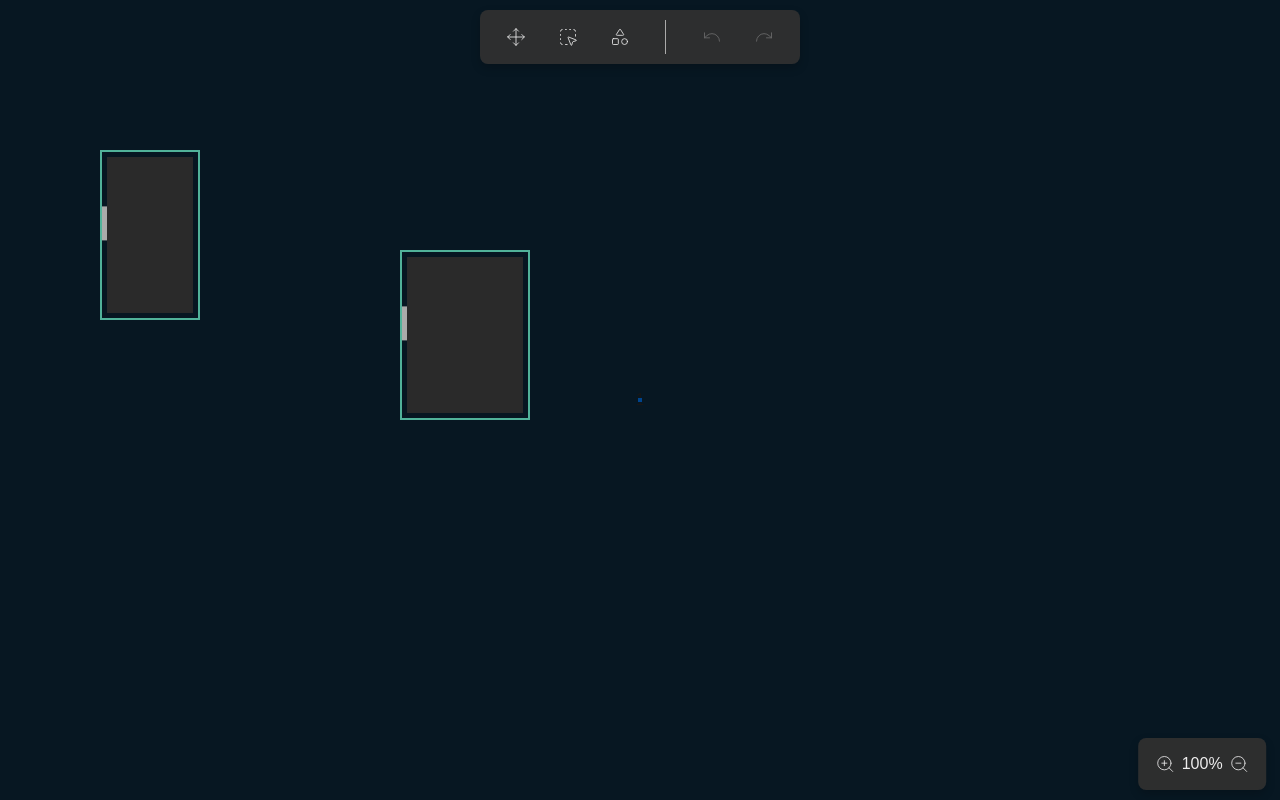
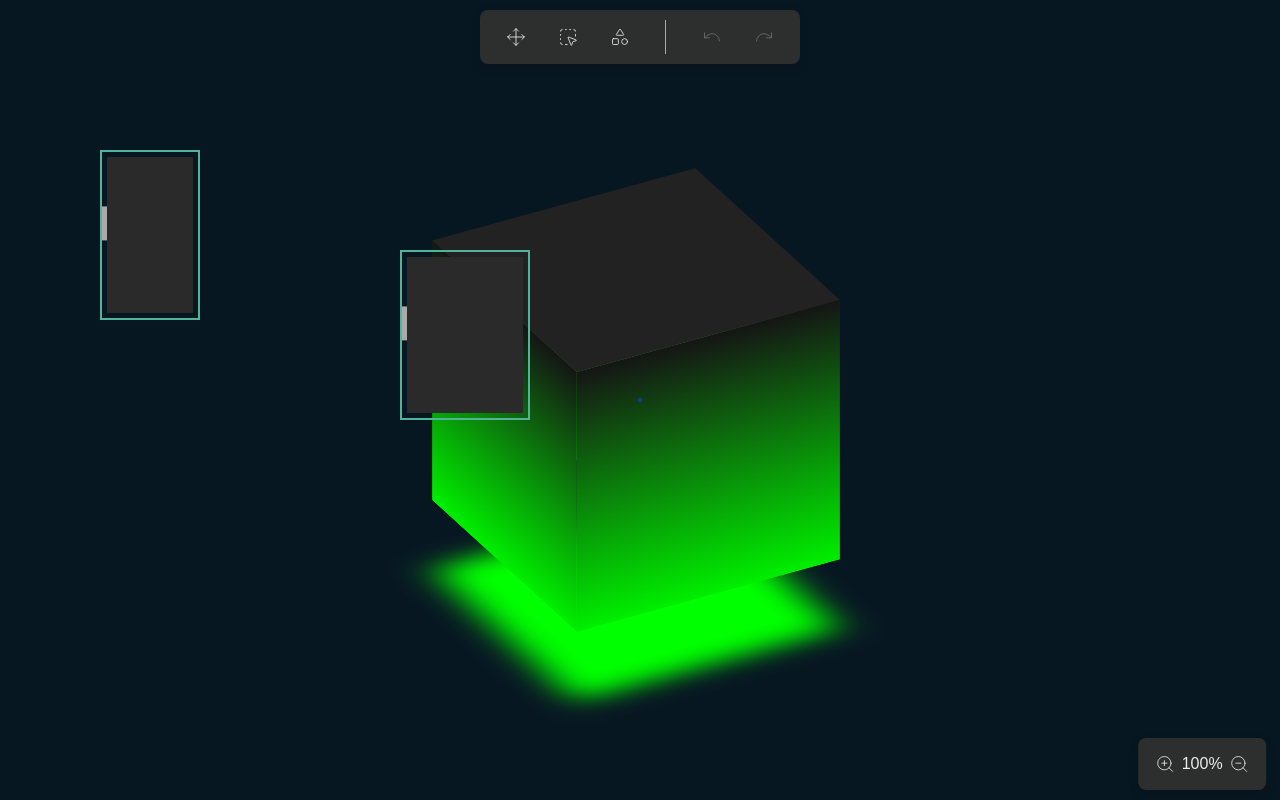
Before and after one commit to miladshiri/animateDraw, a Next.js app: page / in a window 1280 px wide. Built offline with nearby package versions, Linux system fonts and the light colour scheme.

Commit message:
Add cube3d shape

```diff
--- a/app/page.js
+++ b/app/page.js
@@ -7,6 +7,7 @@ import React, { useState, useEffect, useRef } from "react";
 import ShapeWrapper from "@/components/ShapeWrapper";
 import Toolbar from "@/components/Toolbar";
 import ZoomToolbar from "@/components/ZoomToolbar";
+import Cube3d from "@/components/Cube3d";
 
 
 export default function Home() {
@@ -596,6 +597,7 @@ export default function Home() {
       />
 
       <ZoomToolbar scale={scale} zoomInOut={zoomInOut} />
+      <Cube3d />
 
       {allShapes.map((shape, index) => (
         <ShapeWrapper key={index} selectedTool={selectedTool} ShapeComponent={AnimatedRec} initialSize={{w:shape.w, h:shape.h}} scale={scale} offset={offset} finalPosition={{x:shape.x, y:shape.y}} onClick={(event) => handleShapeClick(shape.id, event)}/>
--- /dev/null
+++ b/components/Cube3d.js
@@ -0,0 +1,84 @@
+import React from 'react';
+
+const Cube3d = ({}) => {
+  const spanStyle = i => ({
+    position: 'absolute',
+    top: 0,
+    left: 0,
+    width: '100%',
+    height: '100%',
+    background: 'linear-gradient(#151515, #00ee00)',
+    transform: `rotateY(calc(90deg * ${i})) translateZ(150px)`,
+  });
+
+  return (
+    <>
+
+      <div
+        className="cube"
+        style={{
+          position: "relative",
+          width: "300px",
+          height: "300px",
+          transformStyle: "preserve-3d",
+          animation: "animate 6s linear infinite",
+        }}
+      >
+        <div className='top'></div>
+        <div className='body'>
+          {[0, 1, 2, 3].map(i => (
+            <span key={i} style={spanStyle(i)}></span>
+          ))}
+        </div>
+      </div>
+
+<style>
+{`
+
+.cube div{
+position: absolute;
+top: 0;
+left: 0;
+width: 100%;
+height: 100%;
+transform-style: preserve-3d;
+}
+
+@keyframes animate {
+  0% {
+    transform: rotateX(-30deg) rotateY(0deg);
+  }
+  100% {
+    transform: rotateX(-30deg) rotateY(360deg);
+  }
+}
+
+.top {
+position: absolute;
+top: 0;
+left: 0;
+width: 300px;
+height: 300px;
+background: #222;
+transform: rotateX(90deg) translateZ(150px);
+}
+
+.top::before {
+content: '';
+position: absolute;
+top: 0;
+left: 0;
+width: 300px;
+height: 300px;
+background: #0f0;
+transform: translateZ(-380px);
+filter: blur(20px);
+}
+
+`}
+</style>
+</>
+  );
+}
+
+export default Cube3d;
```
